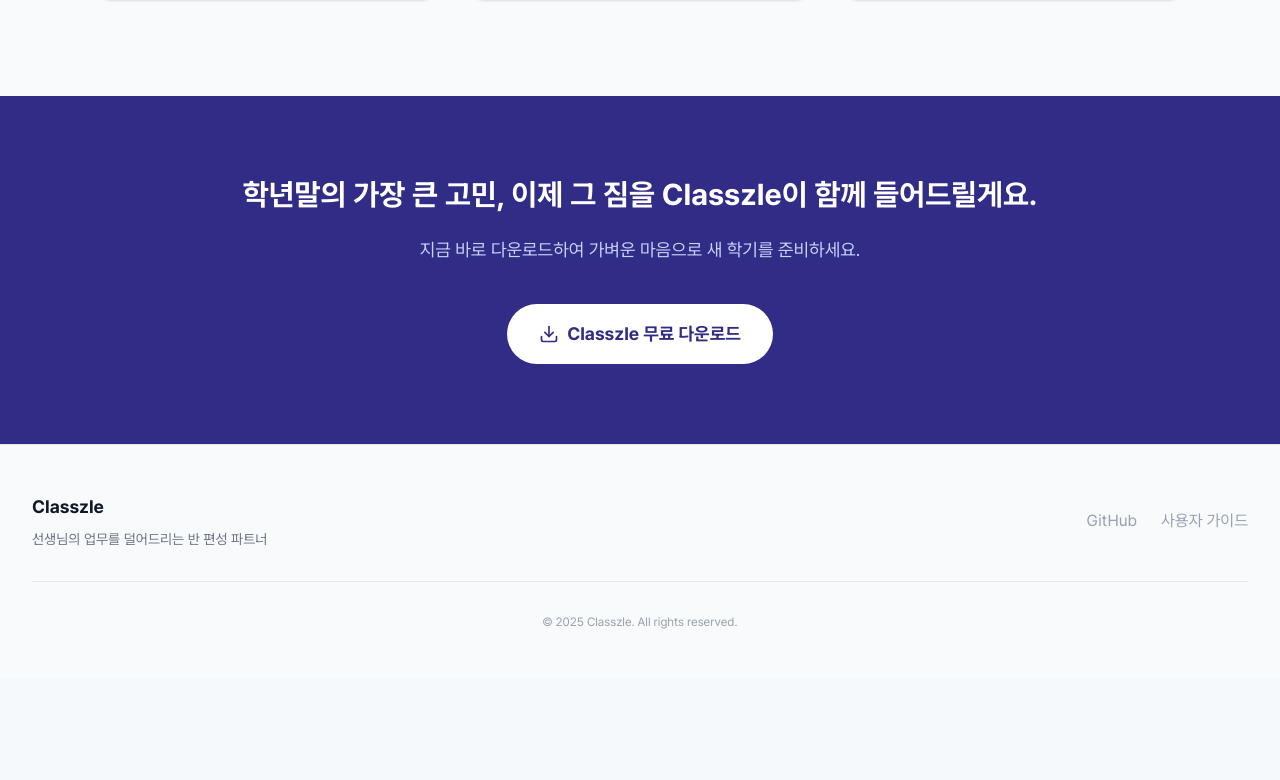
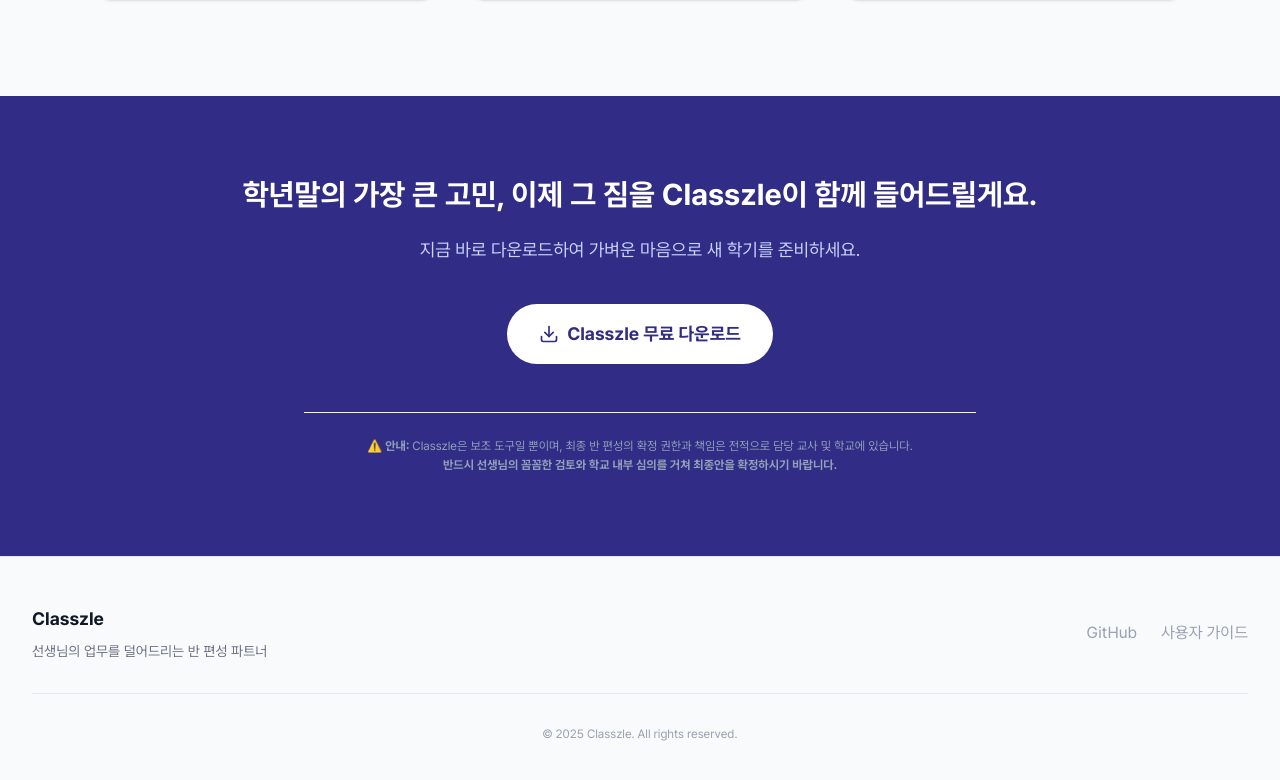
Before and after one commit to pobydev/classzle-guide, a Next.js app: page / in a window 1280 px wide. Shown: the part 2632-3412 px from the top of the page. Before the commit the page ends 3310 px from the top, so only its background shows below. Built offline with nearby package versions, Linux system fonts and the light colour scheme.

Commit message:
chore(docs): refine disclaimer to 2 lines and add to download page

```diff
--- a/src/app/download/page.tsx
+++ b/src/app/download/page.tsx
@@ -57,6 +57,13 @@
                             </div>
                         </div>
 
+                        <div className="mt-12 text-xs text-slate-400 leading-relaxed break-keep max-w-2xl mx-auto border-t border-slate-100 pt-6">
+                            <p>
+                                ⚠️ <strong>안내:</strong> Classzle은 보조 도구일 뿐이며, 최종 반 편성의 확정 권한과 책임은 전적으로 담당 교사 및 학교에 있습니다.<br />
+                                <strong>반드시 선생님의 꼼꼼한 검토와 학교 내부 심의를 거쳐 최종안을 확정하시기 바랍니다.</strong>
+                            </p>
+                        </div>
+
 
                     </div>
                 </div>
--- a/src/app/page.tsx
+++ b/src/app/page.tsx
@@ -309,6 +309,12 @@
             <Download className="w-5 h-5" />
             Classzle 무료 다운로드
           </Link>
+          <div className="mt-12 text-xs text-slate-400 leading-relaxed break-keep max-w-2xl mx-auto border-t border-slate-100 pt-6">
+            <p>
+              ⚠️ <strong>안내:</strong> Classzle은 보조 도구일 뿐이며, 최종 반 편성의 확정 권한과 책임은 전적으로 담당 교사 및 학교에 있습니다.<br />
+              <strong>반드시 선생님의 꼼꼼한 검토와 학교 내부 심의를 거쳐 최종안을 확정하시기 바랍니다.</strong>
+            </p>
+          </div>
         </div>
       </section>
 
```
